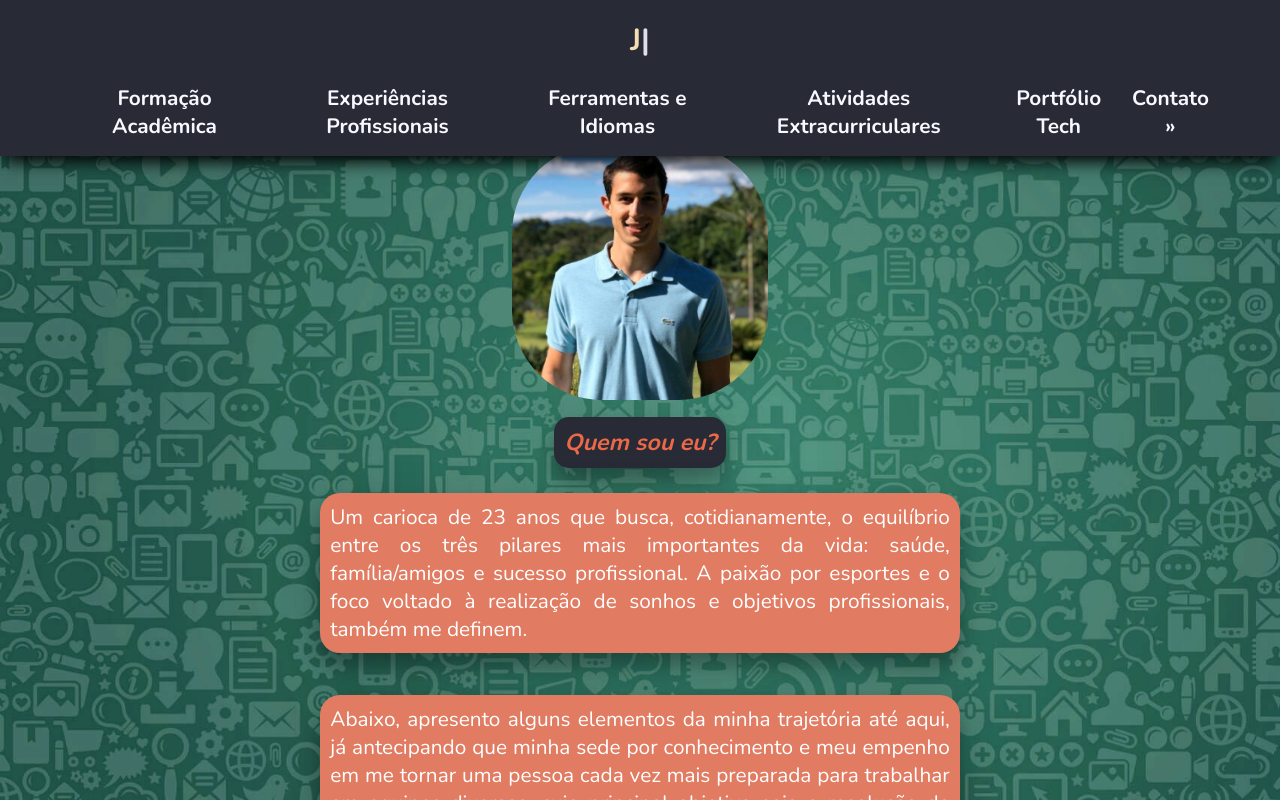
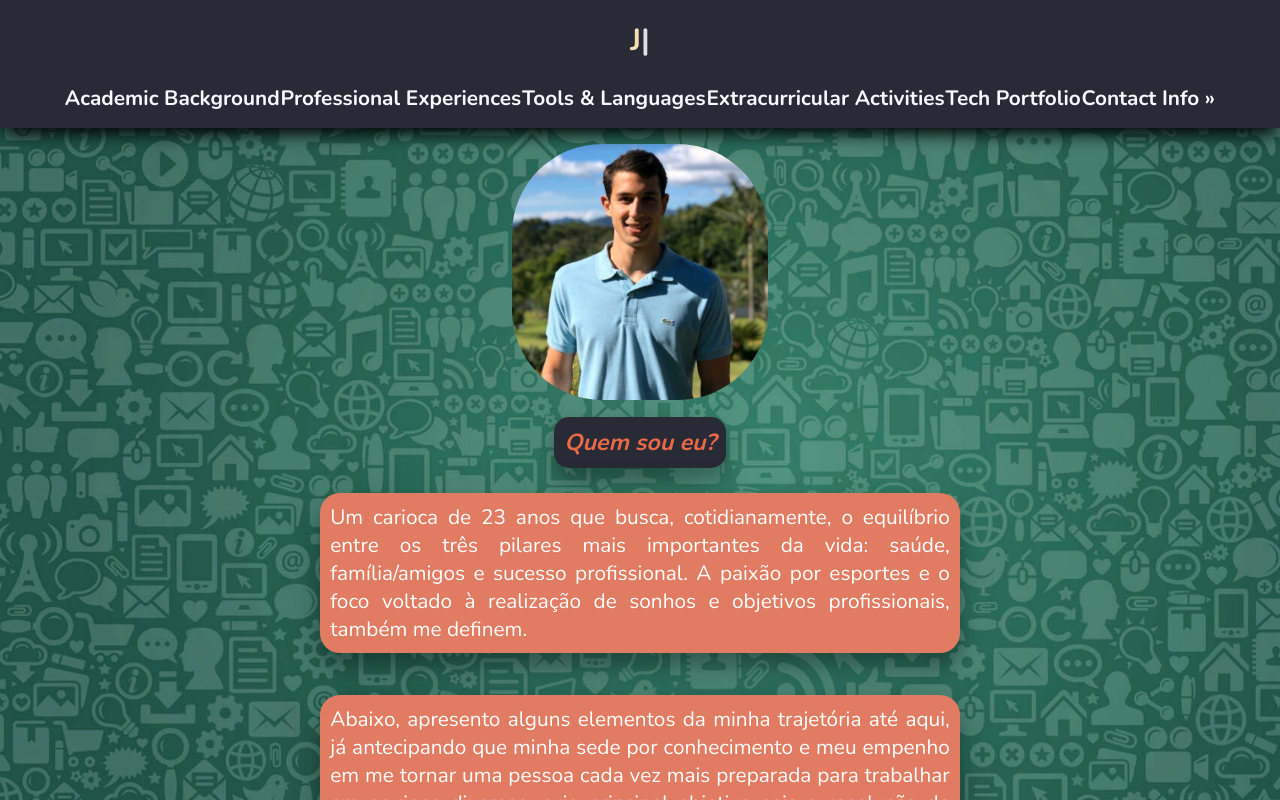
Before and after one commit to joaofelipelliccione/JF_professional_portfolio, a React (Create React App) app: page / in a window 1280 px wide. Shown: the top 800 px of the page. Built offline with nearby package versions, Linux system fonts and the light colour scheme.

Commit message:
Conclusão tradução Header.

```diff
--- a/src/components/desktop/cv/HeaderCv.jsx
+++ b/src/components/desktop/cv/HeaderCv.jsx
@@ -11,11 +11,11 @@ function HeaderCv() {
         <LinkScroll to="whoAmI" smooth duration={ 600 }>
           <Typist cursor={{ hideWhenDone: true, hideWhenDoneDelay: 2000, blink: true }}>
             João Felipe Pelliccione da Cunha
-            <Typist.Backspace count={32} delay={2100} />
-            Desenvolvedor Web
-            <Typist.Backspace count={17} delay={2100} />
-            Administrador
-            <Typist.Backspace count={13} delay={2100} />
+            <Typist.Backspace count={ 32 } delay={ 2100 } />
+            Junior Full-Stack Web Developer
+            <Typist.Backspace count={ 31 } delay={ 2100 } />
+            Business Administrator
+            <Typist.Backspace count={ 22 } delay={ 2100 } />
             João Felipe Pelliccione da Cunha
           </Typist>
         </LinkScroll>
@@ -24,27 +24,27 @@ function HeaderCv() {
         <ul id="cvPageHeaderNavBar">
           <li className="notDropdown">
             <LinkScroll to="academicBackground" smooth duration={ 600 } offset={ -140 }>
-              Formação Acadêmica
+              Academic Background
             </LinkScroll>
           </li>
           <li className="notDropdown">
             <LinkScroll to="professionalXp" smooth duration={ 600 } offset={ -140 }>
-              Experiências Profissionais
+              Professional Experiences
             </LinkScroll>
           </li>
           <li className="notDropdown">
             <LinkScroll to="toolsAndLanguages" smooth duration={ 600 } offset={ -140 }>
-              Ferramentas e Idiomas
+              {'Tools & Languages'}
             </LinkScroll>
           </li>
           <li className="notDropdown">
             <LinkScroll to="extraCvActivities" smooth duration={ 600 } offset={ -140 }>
-              Atividades Extracurriculares
+              Extracurricular Activities
             </LinkScroll>
           </li>
-          <li><Link to="/portfolio" className="notDropdown">Portfólio Tech</Link></li>
+          <li><Link to="/portfolio" className="notDropdown">Tech Portfolio</Link></li>
           <li className="dropdown">
-            <Link to="#" className="dropdownBtn" onClick={ (e) => e.preventDefault() }>Contato »</Link>
+            <Link to="#" className="dropdownBtn" onClick={ (e) => e.preventDefault() }>Contact Info »</Link>
             <div className="dropdownContent">
               <a href="mailto:jf.pelliccione@gmail.com" target="_blank" rel="noreferrer">E-mail</a>
               <a href="https://github.com/joaofelipelliccione" target="_blank" rel="noreferrer">Github</a>
--- a/src/components/mobile/cv/MobHeaderCvHambContent.jsx
+++ b/src/components/mobile/cv/MobHeaderCvHambContent.jsx
@@ -7,10 +7,10 @@ import linkedinIcon from '../../../images/icons/linkedin-icon.svg';
 
 function MobHeaderCvHambContent({ isHambContentOpen, setIsHambContentOpen }) {
   const cvPageSections = [
-    { title: 'Formação Acadêmica', location: 'mobAcademicBackground' },
-    { title: 'Experiências Profissionais', location: 'mobProfessionalXp' },
-    { title: 'Ferramentas e Idiomas', location: 'mobToolsAndLanguages' },
-    { title: 'Atividades Extracurriculares', location: 'mobExtraCvActivities' },
+    { title: 'Academic Background', location: 'mobAcademicBackground' },
+    { title: 'Professional Experiences', location: 'mobProfessionalXp' },
+    { title: 'Tools & Languages', location: 'mobToolsAndLanguages' },
+    { title: 'Extracurricular Activities', location: 'mobExtraCvActivities' },
   ];
 
   const dropdownRef = React.useRef(null);
@@ -55,7 +55,7 @@ function MobHeaderCvHambContent({ isHambContentOpen, setIsHambContentOpen }) {
         className="headerCvHambInternalLinks"
         to="/portfolio"
       >
-        Portfólio Tech
+        Tech Portfolio
       </Link>
       <div id="headerCvHambExternalLinksCont">
         <a
--- a/src/components/mobile/cv/MobileHeaderCv.jsx
+++ b/src/components/mobile/cv/MobileHeaderCv.jsx
@@ -24,10 +24,10 @@ function MobileHeaderCv() {
           <Typist cursor={ { hideWhenDone: true, hideWhenDoneDelay: 2000, blink: true } }>
             João Felipe P
             <Typist.Backspace count={ 13 } delay={ 2100 } />
-            Desenvolvedor Web
-            <Typist.Backspace count={ 17 } delay={ 2100 } />
-            Administrador
-            <Typist.Backspace count={ 14 } delay={ 2100 } />
+            Junior Full-Stack Web Developer
+            <Typist.Backspace count={ 31 } delay={ 2100 } />
+            Business Administrator
+            <Typist.Backspace count={ 22 } delay={ 2100 } />
             João Felipe P.
           </Typist>
         </LinkScroll>
```
